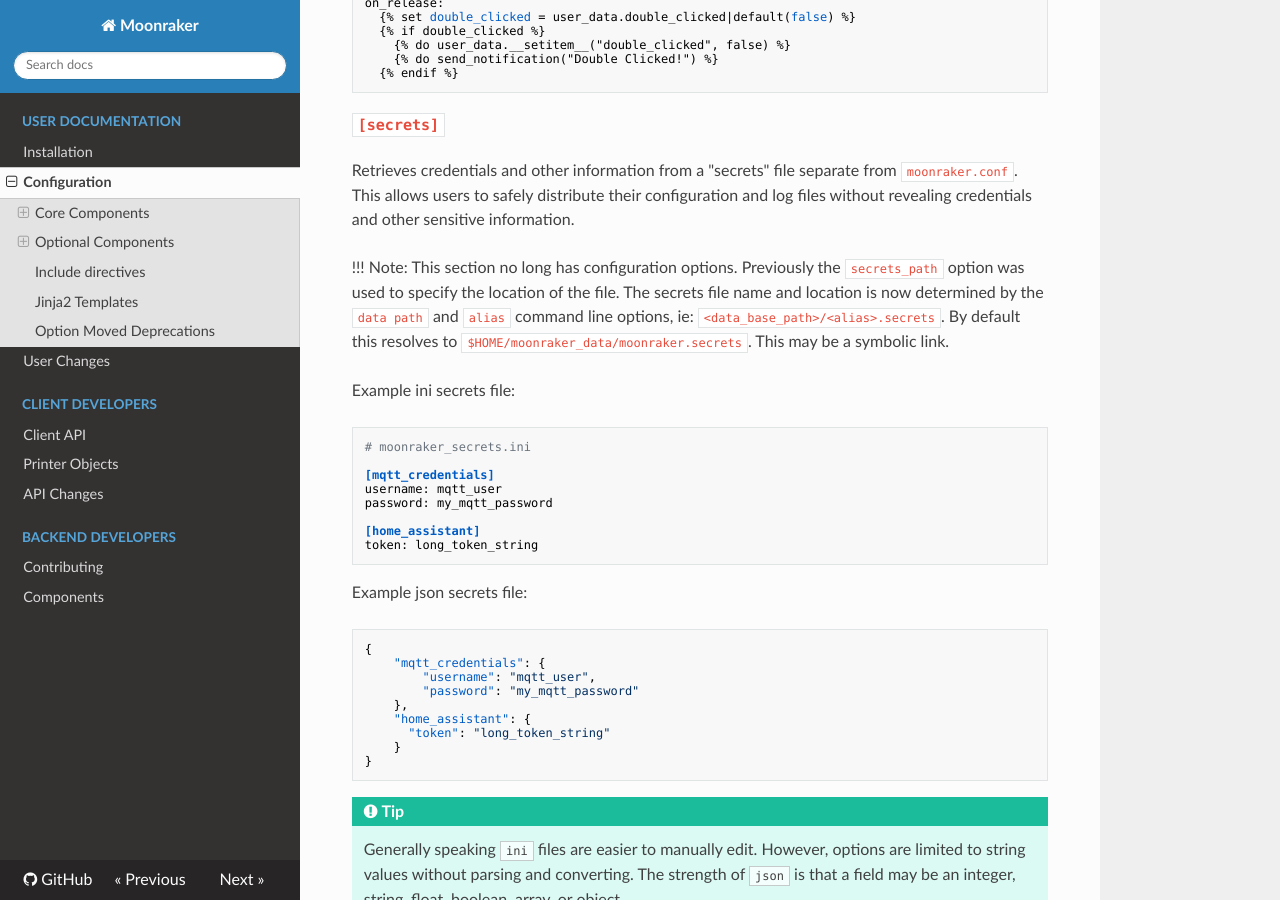
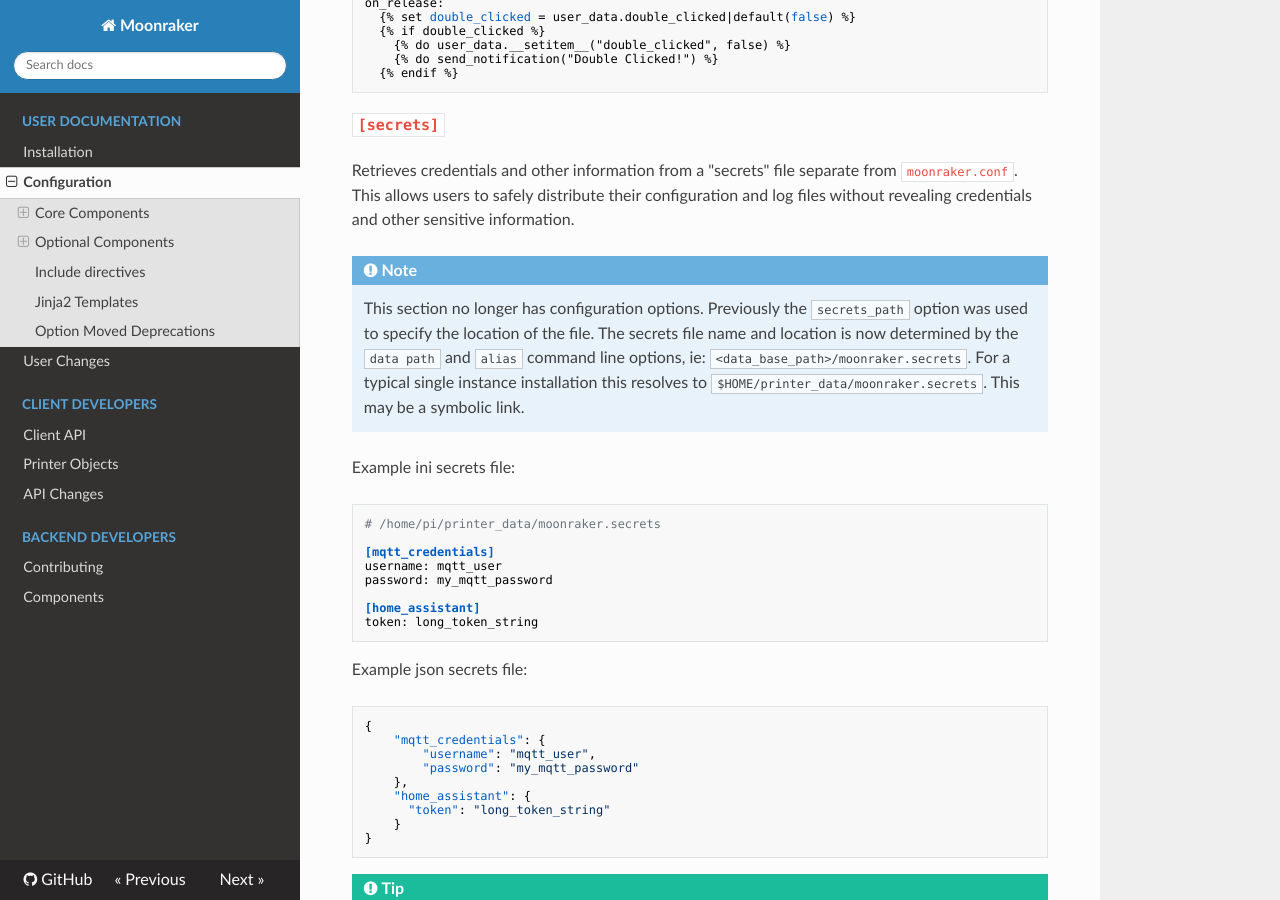
Before and after one commit to Marirossibn/moonraker, an MkDocs documentation site: the page built from docs/configuration.md, in a window 1280 px wide and 900 px high, scrolled down 31660 px. Built offline with MkDocs 1.6.1, drawn with Linux system fonts in a browser that asks for light colours; nearby versions of some CDN libraries.

Commit message:
docs: fix erroneous note in secrets section
Signed-off-by: Eric Callahan <arksine.code@gmail.com>

````diff
--- a/docs/configuration.md
+++ b/docs/configuration.md
@@ -1928,18 +1928,18 @@ separate from `moonraker.conf`.  This allows users to safely distribute
 their configuration and log files without revealing credentials and
 other sensitive information.
 
-!!! Note:
-    This section no long has configuration options.  Previously the
+!!! Note
+    This section no longer has configuration options.  Previously the
     `secrets_path` option was used to specify the location of the file.
     The secrets file name and location is now determined by the `data path`
-    and `alias` command line options, ie: `<data_base_path>/<alias>.secrets`.
-    By default this resolves to `$HOME/moonraker_data/moonraker.secrets`.
-    This may be a symbolic link.
+    and `alias` command line options, ie: `<data_base_path>/moonraker.secrets`.
+    For a typical single instance installation this resolves to
+    `$HOME/printer_data/moonraker.secrets`. This may be a symbolic link.
 
 Example ini secrets file:
 
 ```ini
-# moonraker_secrets.ini
+# /home/pi/printer_data/moonraker.secrets
 
 [mqtt_credentials]
 username: mqtt_user
````
